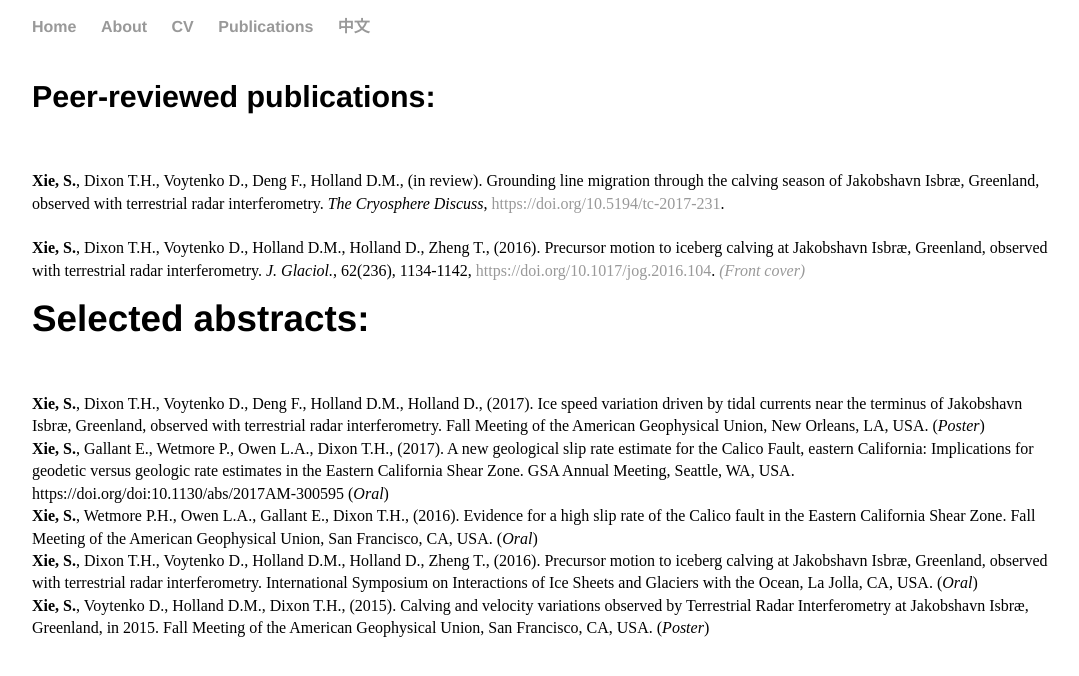
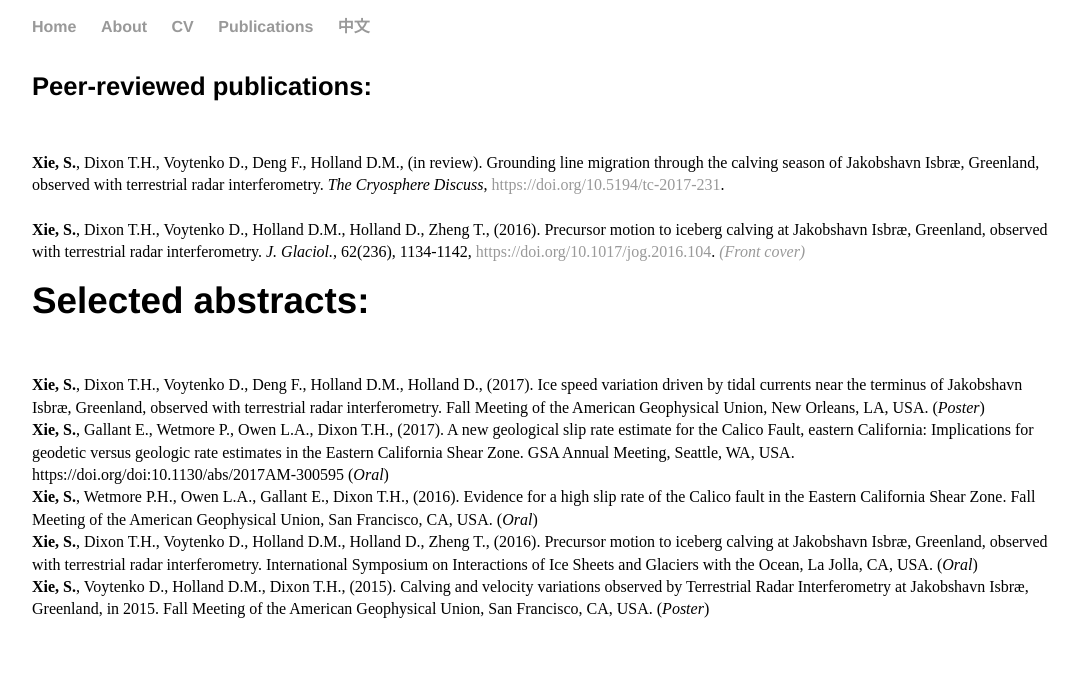
Before and after one commit to suruixie/suruixie.github.io, a Jekyll site: the page built from publications/index.html, in a window 1280 px wide. Shown: the top 676 px of the page, without its empty margins (96-1175 px from the left). Built offline with Jekyll 4.4.1, drawn with Linux system fonts in a browser that asks for light colours.

Commit message:
Update main.css

```diff
--- a/css/main.css
+++ b/css/main.css
@@ -14,7 +14,7 @@ h1, h2, h3, h4 { font-family: 'Helvetica', 'Arial', 'Sans-Serif'; }
 h1 { font-size: 3em;  }
 h2 { font-size: 2.7em; }
 h3 { font-size: 2.3em; }
-h4 { font-size: 1.9em; }
+h4 { font-size: 1.6em; }
 
 nav ul, footer ul { font-size: 1em; font-family: 'Helvetica', 'Arial', 'Sans-Serif'; padding: 0px; list-style: none; font-weight: bold; }
 nav ul li, footer ul li { display: inline; margin-right: 20px; }
```
